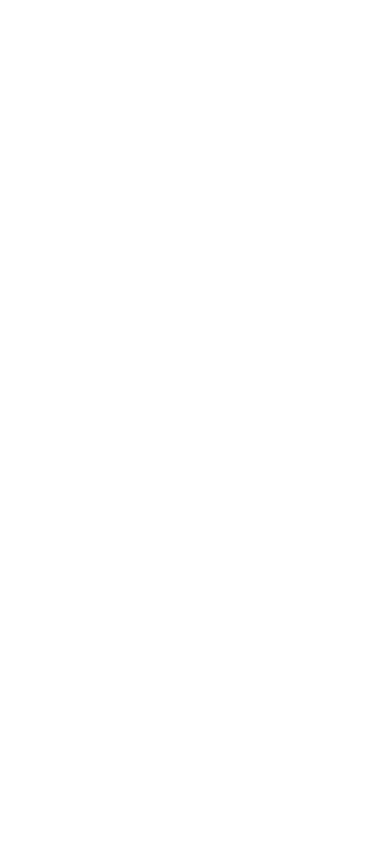
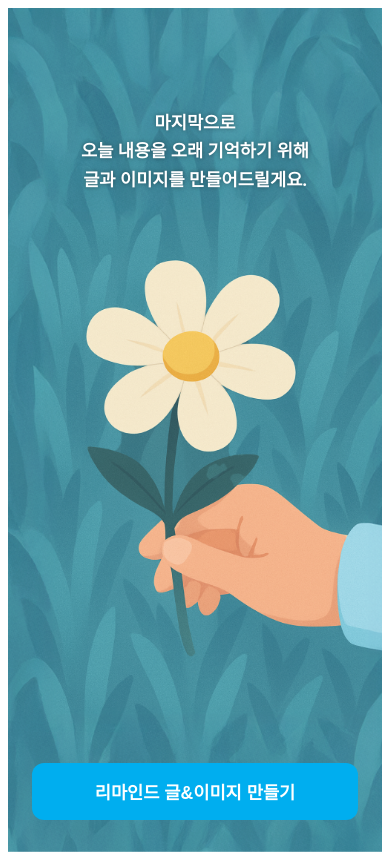
Before and after one commit to Hamsoon22/Valoo-mvp, a React (Create React App) app: page /reminderintro in a window 390 px wide. Before the commit this address had no page. Built offline with nearby package versions, Linux system fonts and the light colour scheme.

Commit message:
Add ReminderIntro page layout with fixed image and button position for iPhone 12 Pro

```diff
--- a/src/ActionAdvice.jsx
+++ b/src/ActionAdvice.jsx
@@ -54,7 +54,7 @@
 
         <div style={{ textAlign: "center", marginTop: "2rem" }}>
           <button
-            onClick={() => navigate("/reminder")}
+            onClick={() => navigate("/reminderintro")}
             style={{
               backgroundColor: "#00AEEF",
               color: "white",
--- a/src/App.jsx
+++ b/src/App.jsx
@@ -16,6 +16,8 @@
 import MagicWandSplash from "./MagicWandSplash";
 import MagicWandDescribe from "./MagicWandDescribe";
 import ActionAdvice from "./ActionAdvice";
+import ReminderIntro from "./ReminderIntro";
+import ReminderImage from "./ReminderImage";
 
 function App() {
   return (
@@ -35,6 +37,8 @@
         <Route path="/magicwandsplash" element={<MagicWandSplash />} />
         <Route path="/magicwandescribe" element={<MagicWandDescribe />} />
         <Route path="/actionadvice" element={<ActionAdvice />} />
+        <Route path="/reminderintro" element={<ReminderIntro />} />
+        <Route path="/reminderimage" element={<ReminderImage />} />
         <Route path="/survey" element={<SurveyFlow />} /> {/* ← 이 안에 step 로직 넣기 */}
       </Routes>
     </BrowserRouter>
--- /dev/null
+++ b/src/ReminderIntro.jsx
@@ -0,0 +1,92 @@
+import React from "react";
+import { useNavigate } from "react-router-dom";
+import reminderImage from "./assets/reminder_intro.png";
+
+export default function ReminderIntro() {
+  const navigate = useNavigate();
+
+  return (
+    <div
+      style={{
+        backgroundColor: "#fff",
+        display: "flex",
+        justifyContent: "center",
+        alignItems: "center",
+        height: "100dvh", // ✅ 모바일 안전 높이
+        overflow: "hidden",
+        padding: 0,
+        margin: 0,
+      }}
+    >
+      <div
+        style={{
+          width: "390px", // iPhone 12 Pro width
+          height: "844px", // iPhone 12 Pro height
+          position: "relative",
+          backgroundColor: "#fff",
+          overflow: "hidden",
+        }}
+      >
+        <img
+          src={reminderImage}
+          alt="Reminder"
+          style={{
+            width: "100%",
+            height: "100%",
+            objectFit: "cover",
+            display: "block",
+          }}
+        />
+
+        {/* 텍스트 */}
+        <div
+          style={{
+            position: "absolute",
+            top: "12%",
+            width: "100%",
+            textAlign: "center",
+            color: "#fff",
+            fontWeight: "bold",
+            fontSize: "1.1rem",
+            lineHeight: 1.6,
+            textShadow: "0 0 4px rgba(0,0,0,0.4)",
+          }}
+        >
+          마지막으로 <br />
+          오늘 내용을 오래 기억하기 위해 <br />
+          글과 이미지를 만들어드릴게요.
+        </div>
+
+        {/* 버튼 */}
+        <div
+          style={{
+            position: "absolute",
+            bottom: "2rem",
+            left: "0",
+            right: "0",
+            padding: "0 1.5rem",
+            display: "flex",
+            justifyContent: "center",
+          }}
+        >
+          <button
+            onClick={() => navigate("/reminderimage")}
+            style={{
+              width: "100%",
+              maxWidth: "500px",
+              padding: "1rem",
+              backgroundColor: "#00AEEF",
+              color: "#fff",
+              fontWeight: "bold",
+              fontSize: "1.1rem",
+              border: "none",
+              borderRadius: "0.75rem",
+            }}
+          >
+            리마인드 글&이미지 만들기
+          </button>
+        </div>
+      </div>
+    </div>
+  );
+}
```
Also changed, not shown: src/assets/reminder_intro.png (added), 1 other file (tests, documents, lock files or other folders).
